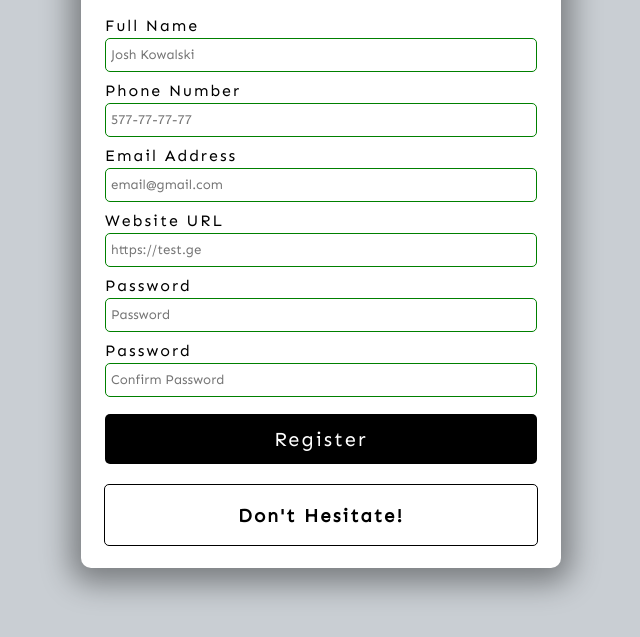
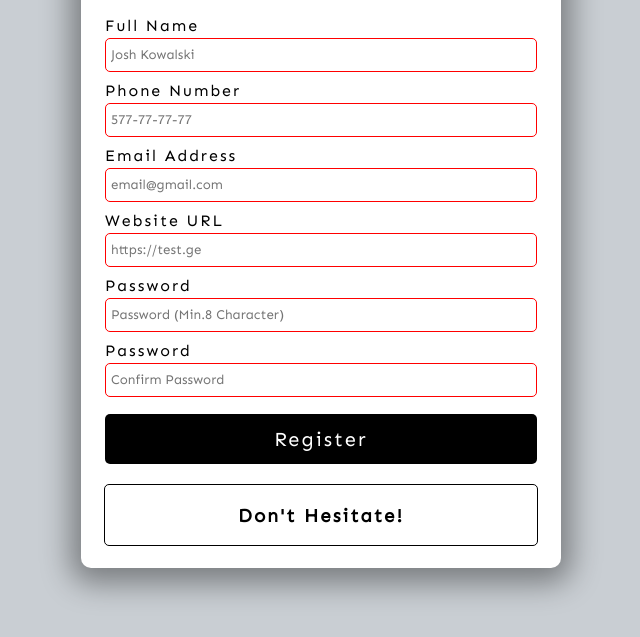
Before and after one commit to shotapailodze/Form-Validator, a plain HTML site: page index.html in a window 1280 px wide. Shown: the part 147-784 px from the top of the page, without its empty margins (319-959 px from the left). Drawn offline with Linux system fonts and the light colour scheme.

Commit message:
html validation

```diff
--- a/index.html
+++ b/index.html
@@ -15,32 +15,32 @@
             <!-- Full Name -->
             <div class="form-group">
                 <label for="name">Full Name</label>
-                <input type="text" id="name" placeholder="Josh Kowalski">
+                <input type="text" id="name" placeholder="Josh Kowalski" required minlength="3" maxlength="100">
             </div>
             <!-- Phone Number -->
             <div class="form-group">
                 <label for="phone">Phone Number</label>
-                <input type="tel" id="phone" placeholder="577-77-77-77">
+                <input type="tel" id="phone" placeholder="577-77-77-77" required pattern="[0-9]{3}-[0-9]{2}-[0-9]{2}-">
             </div>
             <!-- Email -->
             <div class="form-group">
                 <label for="email">Email Address</label>
-                <input type="email" id="email" placeholder="email@gmail.com">
+                <input type="email" id="email" placeholder="email@gmail.com" required>
             </div>
             <!-- Website Url -->
             <div class="form-group">
                 <label for="website">Website URL</label>
-                <input type="url" id="website" placeholder="https://test.ge">
+                <input type="url" id="website" placeholder="https://test.ge" required>
             </div>
             <!-- Password -->
             <div class="form-group">
                 <label for="password1">Password</label>
-                <input type="password" id="password1" placeholder="Password">
+                <input type="password" id="password1" placeholder="Password (Min.8 Character)" required pattern="^(?=.*\d)(?=.*[a-z])(?=.*[A-Z])(?=.*[a-zA-Z]).{8,}$" title="Please include at least 1 uppercase character, 1 lowercase character and 1 number">
             </div>
             <!-- Confirm Pasword -->
             <div class="form-group">
                 <label for="password1">Password</label>
-                <input type="password" id="password2" placeholder="Confirm Password">
+                <input type="password" id="password2" placeholder="Confirm Password" required pattern="^(?=.*\d)(?=.*[a-z])(?=.*[A-Z])(?=.*[a-zA-Z]).{8,}$">
             </div>
             <button type="submit">Register</button>
         </form>
```
Also changed, not shown: style.css (line endings or trailing spaces).
